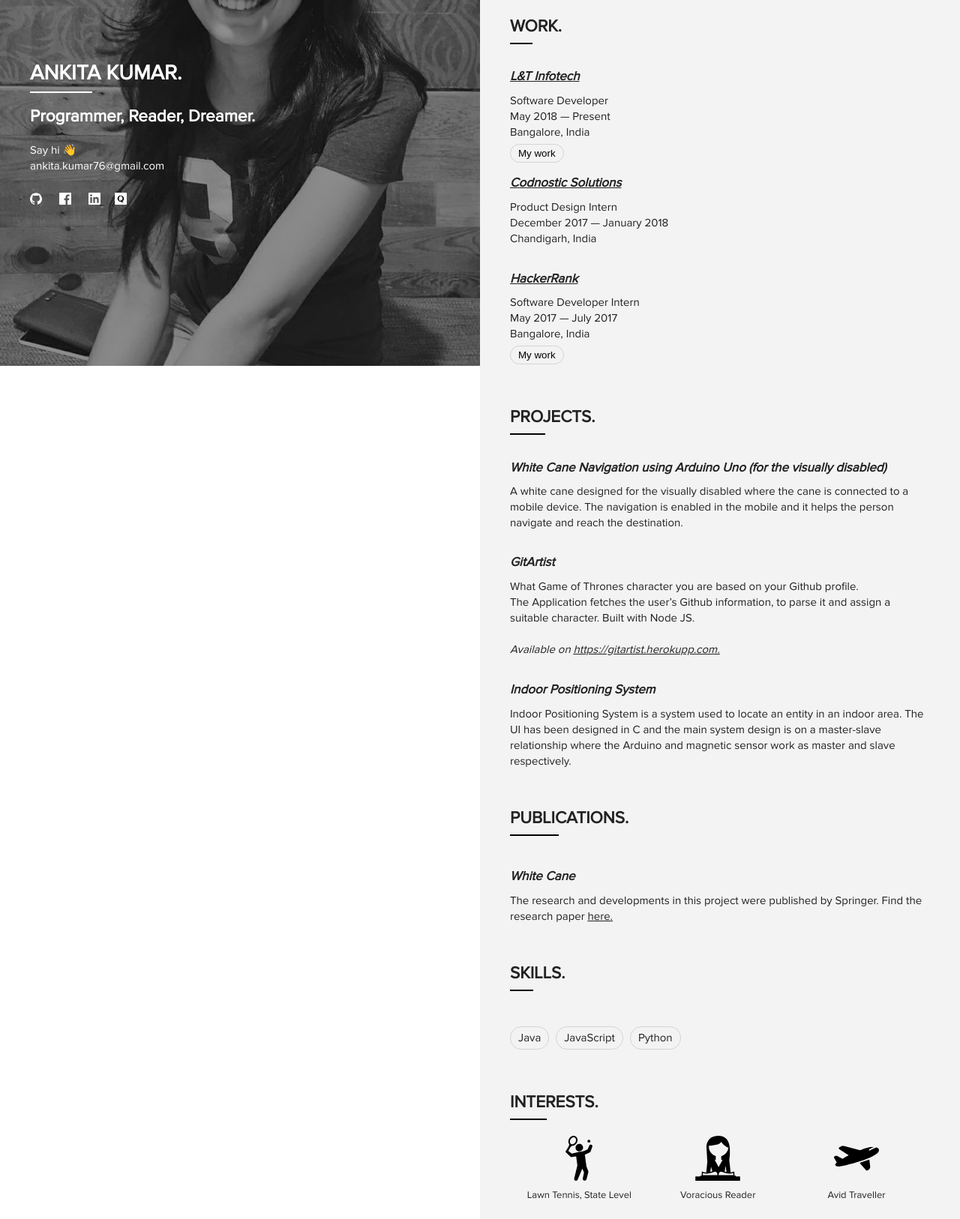
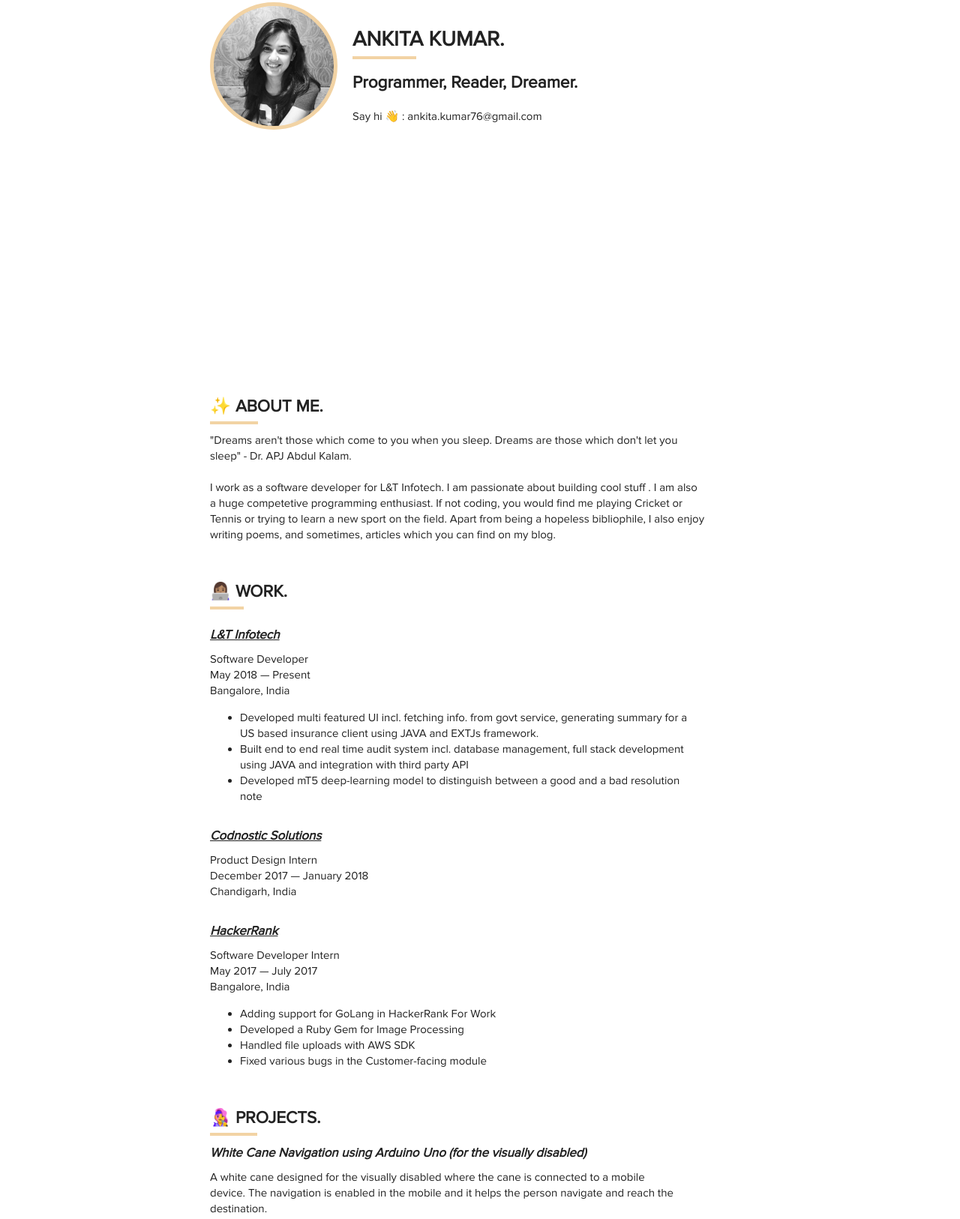
Before and after one commit to ankitakumar04/ankitakumar04.github.io, a plain HTML site: page index.html in a window 1280 px wide. Shown: the part 312-1938 px from the top of the page at 75% size. Drawn offline with nearby package versions, Linux system fonts and the light colour scheme.

Commit message:
reworking

```diff
--- a/css/style.css
+++ b/css/style.css
@@ -13,15 +13,75 @@ body {
 a, a:visited {
    color:inherit;
 }
+.email{
+  font-size: 12px;
+
+}
+section.main-container {
+    max-width: 800px;
+    margin: 0 auto;
+}
 .block {
     width: 50%;
     height: 100%
 }
-.block--left {
+
+
+.block__inner {
+    width: 100%
+}
+
+.block__inner.heading {
+    height: 100vh;
+    display: flex;
+    align-items: center;
+}
+
+nav.primary__nav {
+    background: white;
+    position: fixed;
+    width: 100%;
+    z-index: 1000;
+}
+
+.main__nav {
+    list-style-type: none;
+    display: flex;
+    float: right;
+    padding: 10px 0;
+    right: 0;
+}
+
+.main__nav li {
+    margin: 0 20px;
+}
+
+.block__inner div {
+    margin-right: 20px;
+}
+
+.block__inner-left {
+    /* left: 20%; */
+
+    float: left;
+    width: 160px;
+    height: 160px;
+    border: 5px solid #f2d3a4;
+    border-radius: 50%;
+
+}
+.content .content--interests {
+  display: inline;
+}
+
+.block__inner-right {
+
+}
+
+.avatar {
     text-align: left;
     left: 0;
     color: white;
-    position: fixed;
     background-image: url(../img/anky.jpg);
     background-size: cover;
 }
@@ -36,22 +96,23 @@ a, a:visited {
     left: 0;
     top: 0;
 }
+
+.experience {
+    margin: 30px 0;
+}
+
 .half-border {
     position: absolute;
     bottom: -10px;
     width: 40%;
     left: 0;
-    border: 1px solid white;
+    border: 2px solid #f2d3a4;
 }
-.block--right .half-border {
-    border: 1px solid black;
-}
+
 .content {
     margin-bottom: 50px;
 }
-.content__inner {
-    padding-top: 10px;
-}
+
 .project:first-child {
     margin-bottom: 30px;
 }
@@ -83,6 +144,12 @@ a, a:visited {
     position: relative;
 }
 @media screen and (max-width: 768px) {
+  .section {
+    margin-top : 40%;
+  }
+  .block__inner-right .block-content {
+    top: 110%;
+  }
     .block--left {
         background-color: #4dfeee;
         width: 100%;
@@ -95,7 +162,6 @@ a, a:visited {
     left: 50%;
     width: 50%;
     height: 100%;
-    background-color: rgba(25, 25, 25, .05);
 }
 @media screen and (max-width: 768px) {
     .block--right {
@@ -118,14 +184,13 @@ a, a:visited {
 .block__title {
     position: relative;
 }
-.block-content {
-    margin: 66% 0% 20%;
-}
+
 @media screen and (min-width: 320px) and (max-width: 767px){
   .block-content {
     position: absolute;
     bottom: 15px;
     margin: 0;
+    top: 90%;
   }
 }
 .block__social {
@@ -135,7 +200,6 @@ a, a:visited {
 .block__social a {
     text-decoration: none;
     display: inline-block;
-    width: 35px;
 }
 .block__social__link {
     position: relative;
--- a/index.html
+++ b/index.html
@@ -1,6 +1,7 @@
 <!DOCTYPE html>
 <html class="no-js" lang="">
    <head>
+
       <meta charset="utf-8" />
       <meta http-equiv="X-UA-Compatible" content="IE=edge">
       <meta name="description" content="Hi! I am Ankita Kumar, fourth year undergraduate from University of Petroleum and Energy Studies">
@@ -12,14 +13,14 @@
       <title>Ankita Kumar</title>
       <link rel="stylesheet" href="css/main.css">
       <link rel="stylesheet" href="css/style.css">
+      <script src="https://ajax.googleapis.com/ajax/libs/jquery/3.5.1/jquery.min.js"></script>
    </head>
    <body>
     <section class="main-container">
-      <div class="blocks">
-      <div class="block block--left" id="overlay">
-        <span class = "overlay"></span>
-        <div class="block__inner">
-          <div class="block-content">
+            <div class="block__inner heading">
+               <div class="block__inner-left avatar">
+               </div>
+               <div class="block__inner-right block-content">
                   <h1 class="block__title main-name">
                      <span class="name relative">
                      ANKITA KUMAR.
@@ -30,9 +31,9 @@
                      <span>Programmer, Reader, Dreamer.</span>
                   </h1>
                   <div class="block__social">
-              Say hi 👋 </br>
-              <a href="mailto:ankita.kumar76@gmail.com" class="btn_email">ankita.kumar76@gmail.com</a>
-              <div class="block__social"><br />
+                     Say hi 👋 :
+                     <a href="mailto:ankita.kumar76@gmail.com"> ankita.kumar76@gmail.com</a>
+                     <!-- <div class="block__social"><br />
                         <a href="http://github.com/ankitakumar04" class = "github" target="_blank" />
                         <img src = "img/social-1_logo-github.svg" />
                         </a>
@@ -41,22 +42,22 @@
                         </a>
                         <a href="https://www.linkedin.com/in/ankita-kumar-0a2312a3" class = "linkedin" target="_blank">
                         <img src = "img/social-1_logo-linkedin.svg" />
-                <a href="https://www.quora.com/profile/Ankita-Kumar-13" class = "quora" target="_blank">
-                <img src = "img/if_quora-square-social-media_764902.svg" />
-                </a>
+
+                        </div> -->
+                  </div>
+
                </div>
             </div>
-          </div>
-        </div>
-      </div>
-      <div class="block block--right">
+         <div class="section">
+         <div class="heading">
+         <div class="block-right active">
          <div class="wrapper" id="wrapper" >
             <div class="block__inner">
                <div class="contents">
                   <div class="content content--about">
                      <h2 class="content__tag">
                         <span class="title relative">
-              ABOUT ME.
+                        ✨ ABOUT ME.
                         <span class="half-border"></span>
                         </span>
                      </h2>
@@ -68,7 +69,7 @@
                   <div class="content content--exp">
                      <h2 class="content__tag">
                         <span class="title relative">
-              WORK.
+                        👩🏽‍💻 WORK.
                         <span class="half-border"></span>
                         </span>
                      </h2>
@@ -78,40 +79,38 @@
                            <div class="experience__role">Software Developer</div>
                            <div class="experience__time">May 2018 — Present</div>
                            <div class="experience__location">Bangalore, India</div>
+                           <ul>
+                              <li>Developed multi featured UI incl. fetching info. from govt service, generating summary for a US based insurance client using JAVA and EXTJs framework.</li>
+                              <li>Built end to end real time audit system incl. database management, full stack development using JAVA and integration with third party API</li>
+                              <li>Developed mT5 deep-learning model to distinguish between a good and a bad resolution note</li>
+                           </ul>
                         </div>
-              <button class="button" onclick="myFunction()">My work</button>
-              <div id="myDIV" style="display:none">
-                - Developed multi featured UI incl. fetching info. from govt service, generating summary for a US based insurance client using JAVA and EXTJs framework.</br>
-                - Built end to end real time audit system incl. database management, full stack development using JAVA and integration with third party API.</br>
-                - Developed mT5 deep-learning model to distinguish between a good and a bad resolution note.</br>
-              </div>
-              </br>
                         <div class="experience">
                            <div class="meta-title"><a href="https://codnostic.com/" target = "_blank">Codnostic Solutions</a></div>
                            <div class="experience__role">Product Design Intern</div>
                            <div class="experience__time">December 2017 — January 2018</div>
                            <div class="experience__location">Chandigarh, India</div>
-              </div></br>
+                        </div>
                         <div>
                            <div class="meta-title"><a href="https://www.hackerrank.com/" target = "_blank">HackerRank</a></div>
                            <div class="experience__role">Software Developer Intern</div>
                            <div class="experience__time">May 2017 — July 2017</div>
                            <div class="experience__location">Bangalore, India</div>
-              </div>
-              <button class="button" onclick="myFunction()">My work</button>
-              <div id="myDIV" style="display:none">
-                - Adding support for GoLang in HackerRank For Work. <br/>
-                - Developed a Ruby Gem for Image Processing.<br/>
-                - Handled file uploads with AWS SDK.<br/>
-                - Fixed various bugs in the Customer-facing module. <br/>
-                - Fixed Code Stubs generated in HackerRank for Work. <br/>
+                           <ul>
+                              <li>
+                                 Adding support for GoLang in HackerRank For Work
+                              </li>
+                              <li>Developed a Ruby Gem for Image Processing</li>
+                              <li>Handled file uploads with AWS SDK</li>
+                              <li>Fixed various bugs in the Customer-facing module</li>
+                           </ul>
                         </div>
                      </div>
                   </div>
                   <div class="content content--projects">
                      <h2 class="content__tag">
                         <span class="title relative">
-              PROJECTS.
+                        👩‍🎤 PROJECTS.
                         <span class="half-border"></span>
                         </span>
                      </h2>
@@ -124,7 +123,8 @@
                            <div class="meta-title">GitArtist</div>
                            <div class="project__description">What Game of Thrones character you are based on your Github profile. </br> The Application fetches the user’s Github information, to parse it and assign a suitable character. Built with Node JS.</div>
                            <br /><I>Available on <U><a href="https://gitartist.herokuapp.com" target="_blank">https://gitartist.herokupp.com.</a></U></I>
-            </div><br>
+                        </div>
+                        <br>
                         <div class="project">
                            <div class="meta-title">Indoor Positioning System</div>
                            <div class="project__description">Indoor Positioning System is a system used to locate an entity in an indoor area. The UI has been designed in C and the main system design is on a master-slave relationship where the Arduino and magnetic sensor work as master and slave respectively.<br><br>
@@ -136,9 +136,11 @@
                            <div class="Publications">
                               <h2 class="content__tag">
                                  <span class="title relative">
-              PUBLICATIONS.
+                                 📚 PUBLICATIONS.
                                  <span class="half-border"></span>
-              </span></h2><br>
+                                 </span>
+                              </h2>
+                              <br>
                               <div class="meta-title">White Cane</div>
                               <div class="project__description">The research and developments in this project were published by Springer. Find the research paper <U><a href="https://link.springer.com/chapter/10.1007/978-981-10-5903-2_177" target="_blank" />here.</a></U></div>
                            </div>
@@ -147,7 +149,7 @@
                      <div class="content content--skills">
                         <h2 class="content__tag">
                            <span class="title relative">
-              SKILLS.
+                            🏅 SKILLS.
                            <span class="half-border"></span>
                            </span>
                         </h2>
@@ -161,7 +163,7 @@
                      <div class="content content--interests">
                         <h2 class="content__tag">
                            <span class="title relative">
-              INTERESTS.
+                          🤸‍♀️ INTERESTS.
                            <span class="half-border"></span>
                            </span>
                         </h2>
@@ -186,8 +188,16 @@
                      </div>
                   </div>
                </div>
+            </div>
+         </div>
+       </div>
+     </div>
+   </div>
+
+
       </section>
       <script>
+
          function myFunction() {
          var x = document.getElementById('myDIV');
          if (x.style.display === 'none') {
```
Lines whose indentation alone changed are shown as unchanged.
